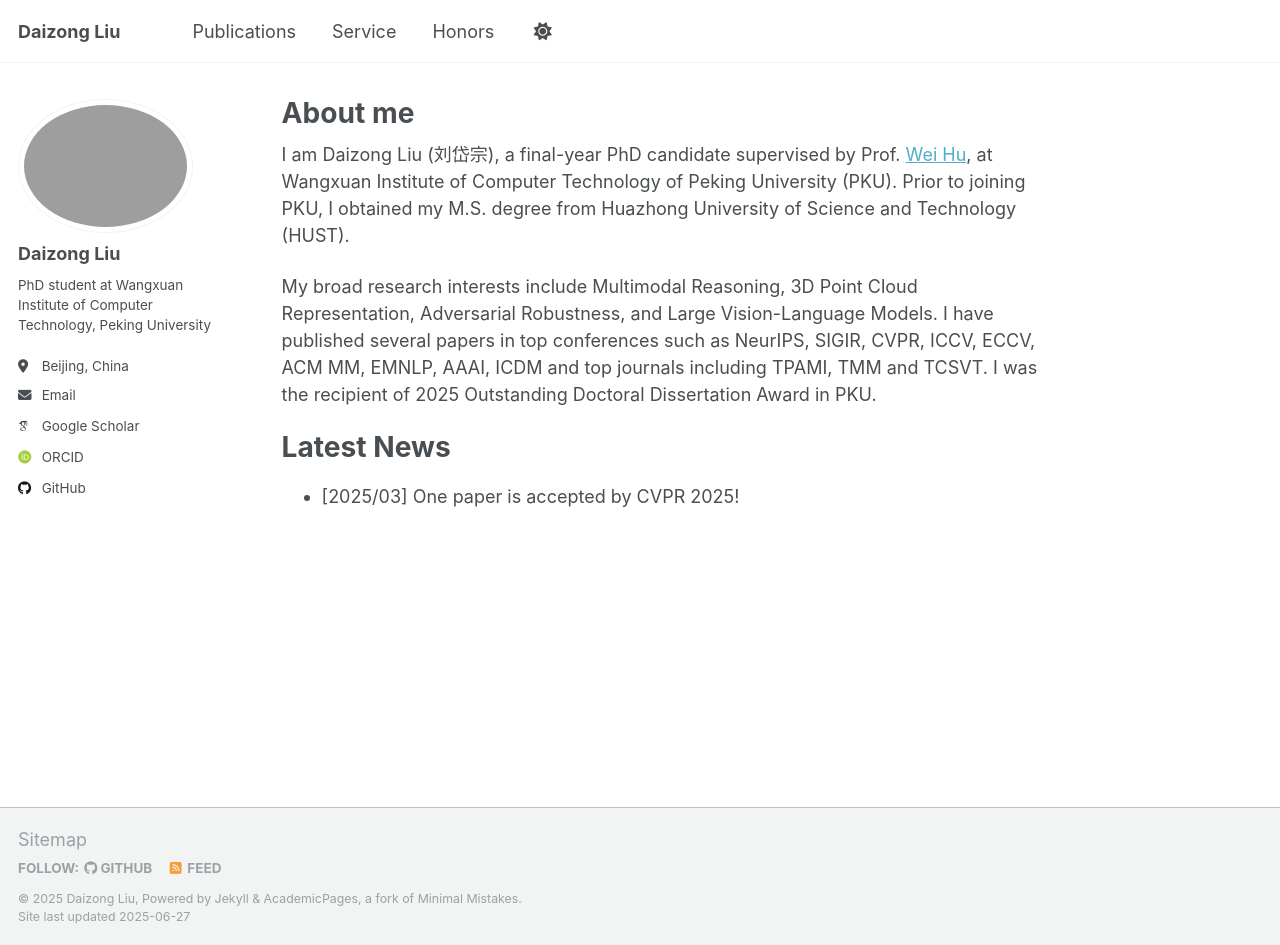
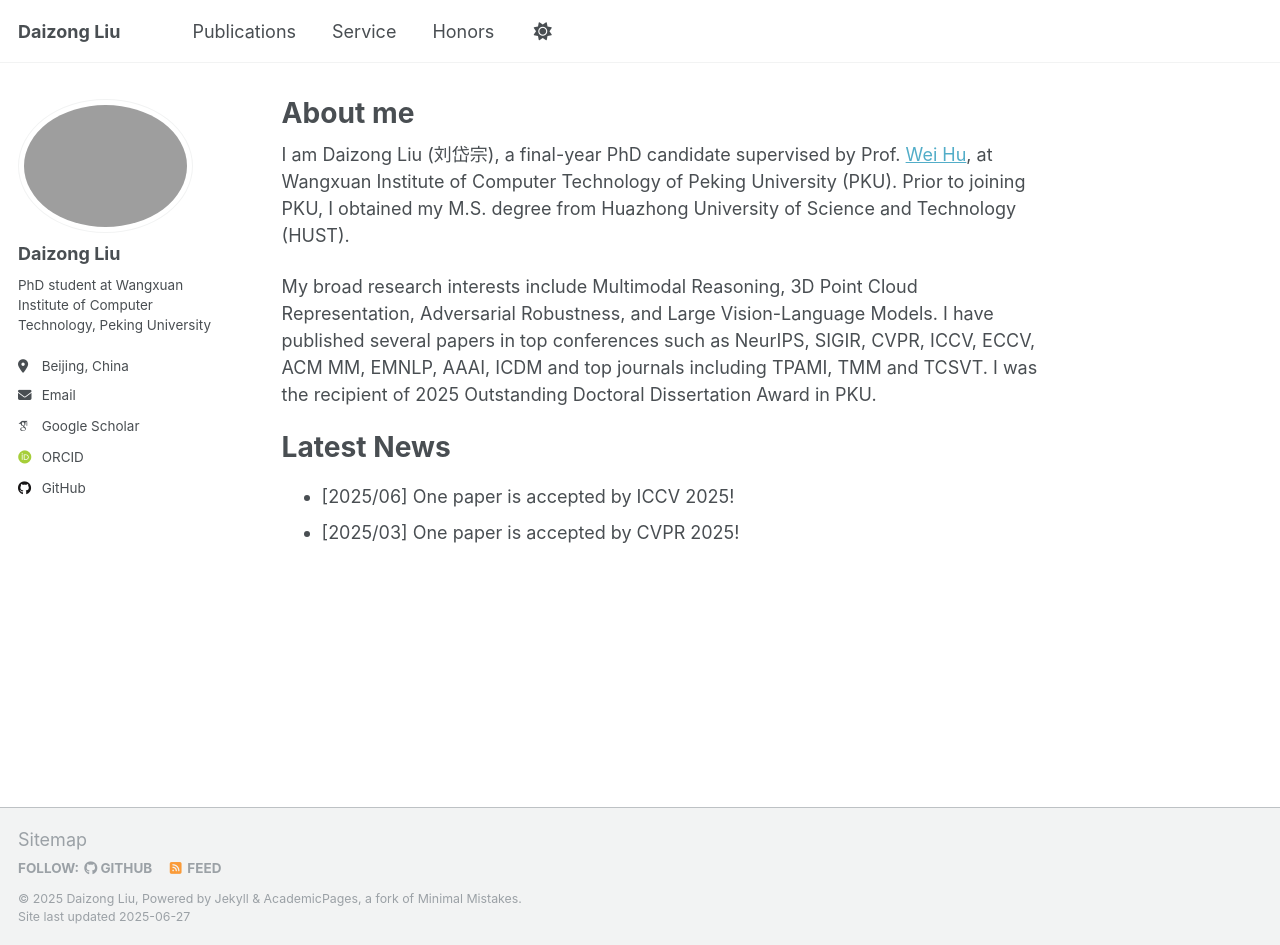
Before and after one commit to liudaizong/liudaizong.github.io, a Jekyll site: the page built from _pages/about.md, in a window 1280 px wide and 945 px high. Built offline with Jekyll 4.4.1, drawn with Linux system fonts in a browser that asks for light colours; some web fonts are replaced.

Commit message:
Update about.md

```diff
--- a/_pages/about.md
+++ b/_pages/about.md
@@ -14,4 +14,5 @@ My broad research interests include Multimodal Reasoning, 3D Point Cloud Represe
 
 Latest News
 ======
+* [2025/06] One paper is accepted by ICCV 2025!
 * [2025/03] One paper is accepted by CVPR 2025!
```
